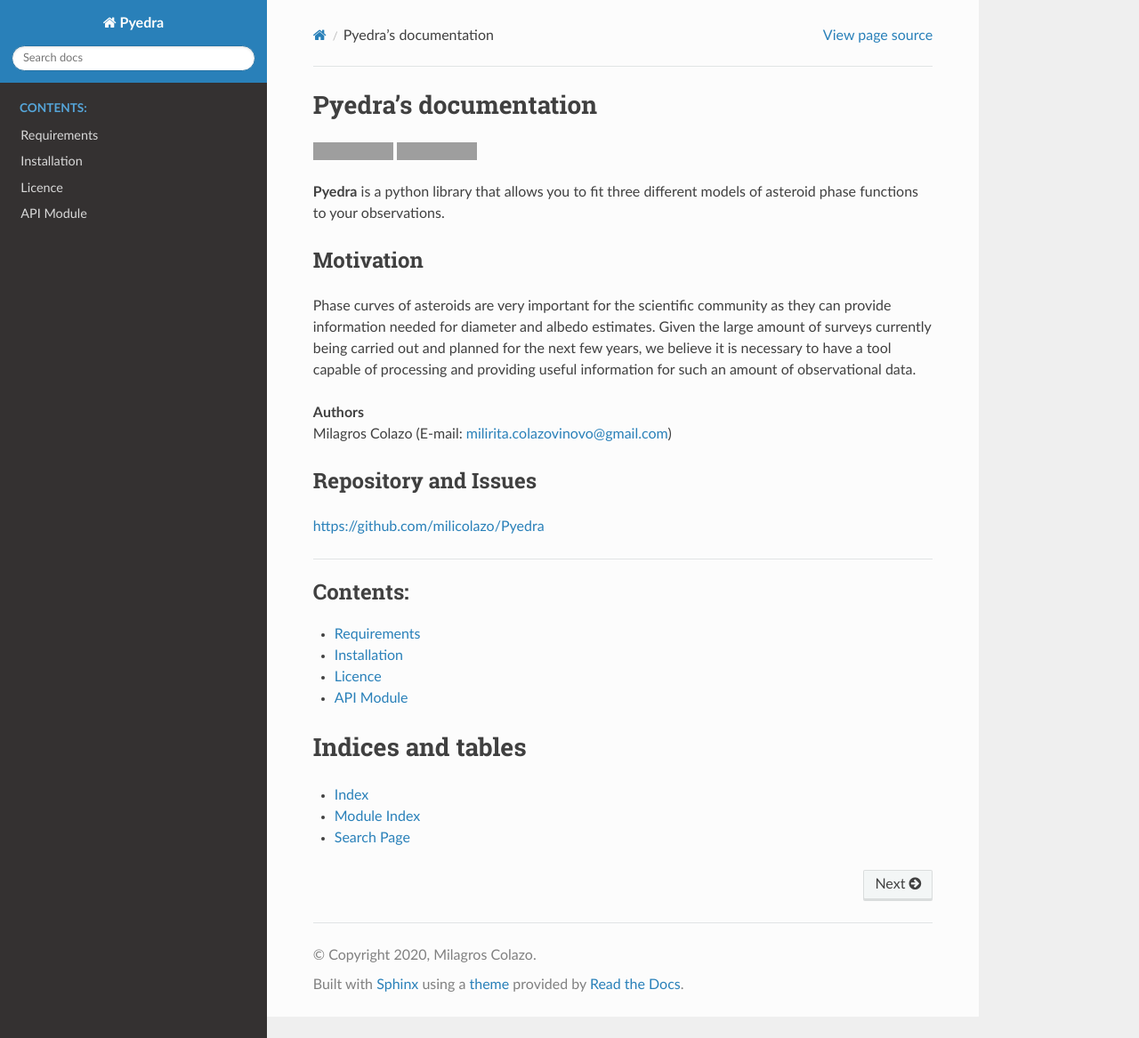
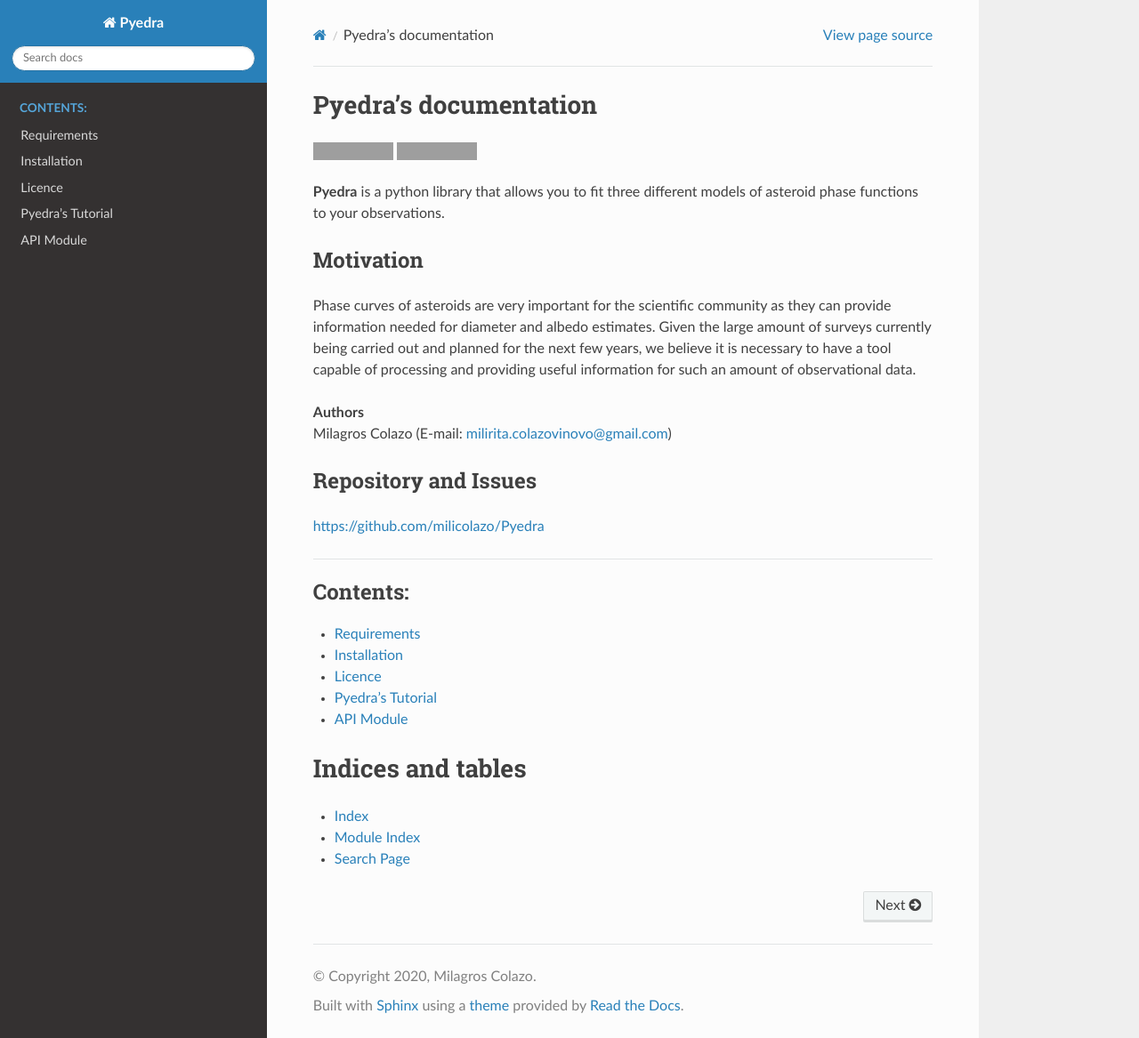
Before and after one commit to milicolazo/Pyedra, a Sphinx documentation site: the page built from docs/source/index.rst, in a window 1280 px wide and 1167 px high. Shown: the whole window at 89% size. Built offline with Sphinx 7.4.7 and the Read the Docs theme 2.0.0, drawn with Linux system fonts in a browser that asks for light colours; some of the changed lines change nothing that is shown; grey boxes are pictures that could not be loaded.

Commit message:
add tutorial

```diff
--- a/docs/requirements.txt
+++ b/docs/requirements.txt
@@ -1,3 +1,4 @@
+ipykernel
 Sphinx<3.0
 sphinx-rtd-theme
 nbsphinx
--- a/docs/source/conf.py
+++ b/docs/source/conf.py
@@ -50,7 +50,7 @@
     'nbsphinx'
 ]
 
-autodoc_mock_imports = ["numpy", "pandas", "scipy", "attr"]
+#autodoc_mock_imports = ["numpy", "pandas", "scipy", "attr"]
 
 # Add any paths that contain templates here, relative to this directory.
 templates_path = ['_templates']
@@ -63,21 +63,12 @@
 # The master toctree document.
 master_doc = 'index'
 
-# The language for content autogenerated by Sphinx. Refer to documentation
-# for a list of supported languages.
-#
-# This is also used if you do content translation via gettext catalogs.
-# Usually you set "language" from the command line for these cases.
-language = None
 
 # List of patterns, relative to source directory, that match files and
 # directories to ignore when looking for source files.
 # This pattern also affects html_static_path and html_extra_path .
-exclude_patterns = ['_build', 'Thumbs.db', '.DS_Store']
-
-# The name of the Pygments (syntax highlighting) style to use.
-pygments_style = 'sphinx'
-
+# Exclude build directory and Jupyter backup files:
+exclude_patterns = ['_build', '**.ipynb_checkpoints']
 
 # -- Options for HTML output -------------------------------------------------
 
@@ -86,88 +77,11 @@
 #
 html_theme = 'sphinx_rtd_theme'
 
-# Theme options are theme-specific and customize the look and feel of a theme
-# further.  For a list of options available for each theme, see the
-# documentation.
-#
-# html_theme_options = {}
 
 # Add any paths that contain custom static files (such as style sheets) here,
 # relative to this directory. They are copied after the builtin static files,
 # so a file named "default.css" will overwrite the builtin "default.css".
 html_static_path = ['_static']
 
-# Custom sidebar templates, must be a dictionary that maps document names
-# to template names.
-#
-# The default sidebars (for documents that don't match any pattern) are
-# defined by theme itself.  Builtin themes are using these templates by
-# default: ``['localtoc.html', 'relations.html', 'sourcelink.html',
-# 'searchbox.html']``.
-#
-# html_sidebars = {}
-
-
-# -- Options for HTMLHelp output ---------------------------------------------
-
-# Output file base name for HTML help builder.
-htmlhelp_basename = 'Pyedradoc'
-
-
-# -- Options for LaTeX output ------------------------------------------------
-
-latex_elements = {
-    # The paper size ('letterpaper' or 'a4paper').
-    #
-    # 'papersize': 'letterpaper',
-
-    # The font size ('10pt', '11pt' or '12pt').
-    #
-    # 'pointsize': '10pt',
-
-    # Additional stuff for the LaTeX preamble.
-    #
-    # 'preamble': '',
-
-    # Latex figure (float) alignment
-    #
-    # 'figure_align': 'htbp',
-}
-
-# Grouping the document tree into LaTeX files. List of tuples
-# (source start file, target name, title,
-#  author, documentclass [howto, manual, or own class]).
-latex_documents = [
-    (master_doc, 'Pyedra.tex', 'Pyedra Documentation',
-     'Milagros Colazo', 'manual'),
-]
-
-
-# -- Options for manual page output ------------------------------------------
-
-# One entry per manual page. List of tuples
-# (source start file, name, description, authors, manual section).
-man_pages = [
-    (master_doc, 'pyedra', 'Pyedra Documentation',
-     [author], 1)
-]
-
-
-# -- Options for Texinfo output ----------------------------------------------
-
-# Grouping the document tree into Texinfo files. List of tuples
-# (source start file, target name, title, author,
-#  dir menu entry, description, category)
-texinfo_documents = [
-    (master_doc, 'Pyedra', 'Pyedra Documentation',
-     author, 'Pyedra', 'One line description of project.',
-     'Miscellaneous'),
-]
-
-
-# -- Extension configuration -------------------------------------------------
-
-# -- Options for intersphinx extension ---------------------------------------
-
-# Example configuration for intersphinx: refer to the Python standard library.
-intersphinx_mapping = {'https://docs.python.org/': None}
+# -- Options for nbsphinx output -------------------------------------------------
+nbsphinx_prompt_width = "0pt"
--- a/docs/source/index.rst
+++ b/docs/source/index.rst
@@ -41,6 +41,7 @@
 
    installation
    license
+   tutorial.ipynb
    api
 
 
```
Also changed, not shown: docs/source/tutorial.ipynb (added).
